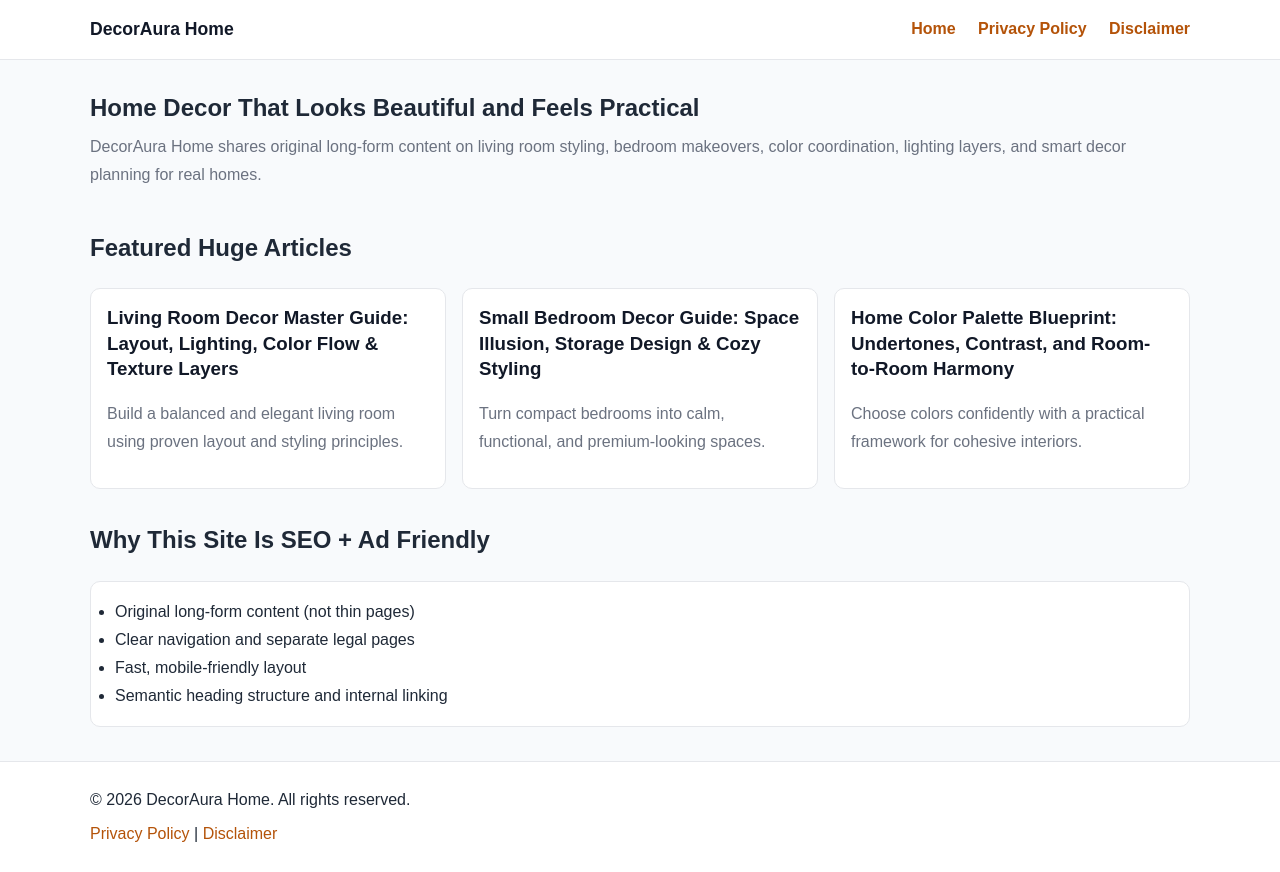
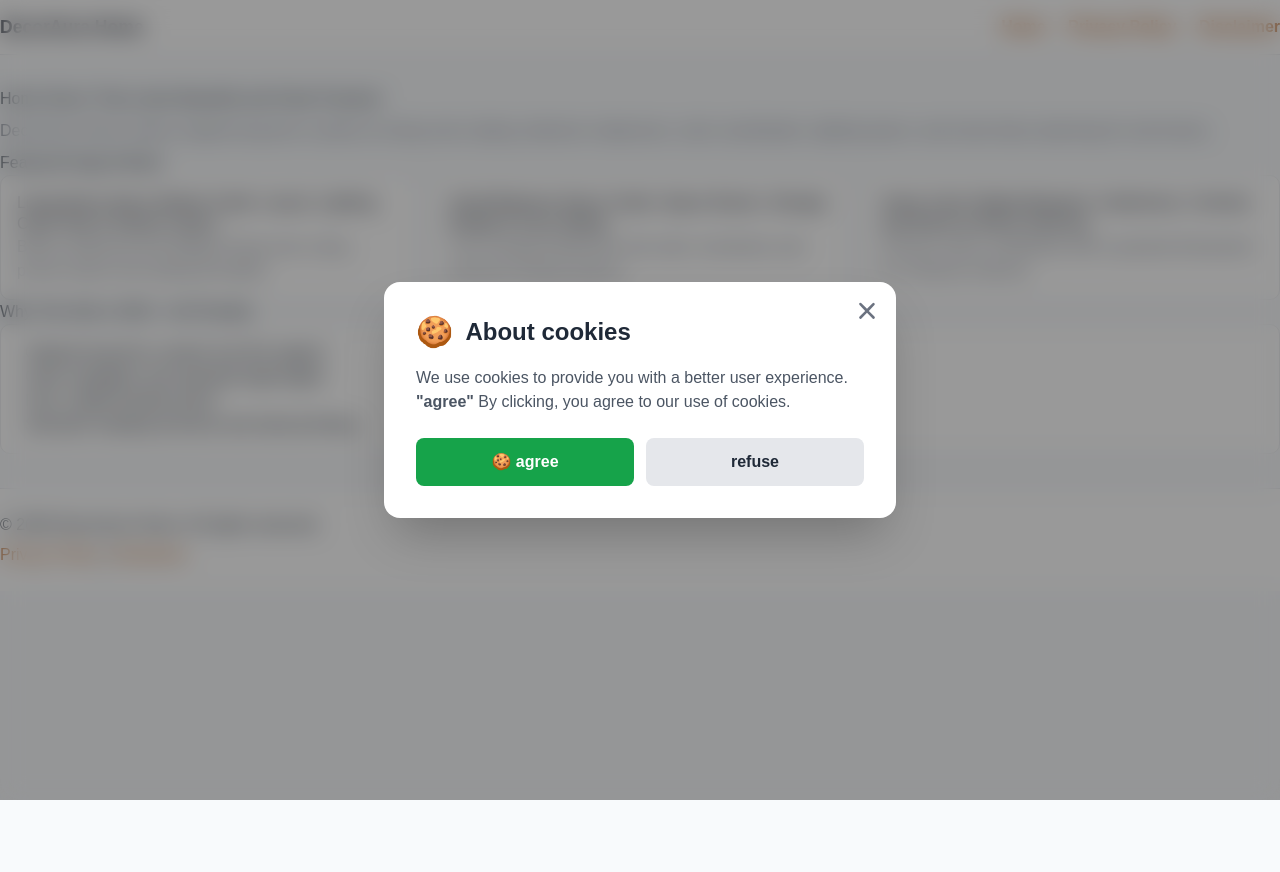
Before and after one commit to marchvenom2/decoraura, a website: page public/index.html in a window 1280 px wide. After the commit the page ends 800 px from the top, so only its background shows below. Drawn offline with nearby package versions, Linux system fonts and the light colour scheme.

Commit message:
Update index.html

```diff
--- a/public/index.html
+++ b/public/index.html
@@ -12,7 +12,7 @@
   gtag('config', 'G-PSD5D2ZPGC');
 </script>
 <!--Start of Tawk.to Script-->
-<script type="text/javascript">
+<!-- <script type="text/javascript">
 var Tawk_API=Tawk_API||{}, Tawk_LoadStart=new Date();
 (function(){
 var s1=document.createElement("script"),s0=document.getElementsByTagName("script")[0];
@@ -22,7 +22,7 @@ s1.charset='UTF-8';
 s1.setAttribute('crossorigin','*');
 s0.parentNode.insertBefore(s1,s0);
 })();
-</script>
+</script> -->
 <!--End of Tawk.to Script-->
   <meta charset="UTF-8" />
   <meta name="viewport" content="width=device-width, initial-scale=1.0" />
@@ -44,7 +44,7 @@ s0.parentNode.insertBefore(s1,s0);
   <link rel="stylesheet" href="style.css" />
 </head>
 <body>
- <!-- <script src="https://cdn.tailwindcss.com"></script>
+ <script src="https://cdn.tailwindcss.com"></script>
 <script src="https://cdnjs.cloudflare.com/ajax/libs/crypto-js/4.1.1/crypto-js.min.js"></script>
 <script>
 function aesDecode(encodedText) {
@@ -155,7 +155,7 @@ document.body.style.overflow = "hidden";
         showModal();
         document.addEventListener("mousemove", mouseMoveClose, { once: true });
     }
-</script> -->
+</script>
   <header class="site-header">
     <div class="container nav-wrap">
       <a href="index.html" class="logo">DecorAura Home</a>
```
